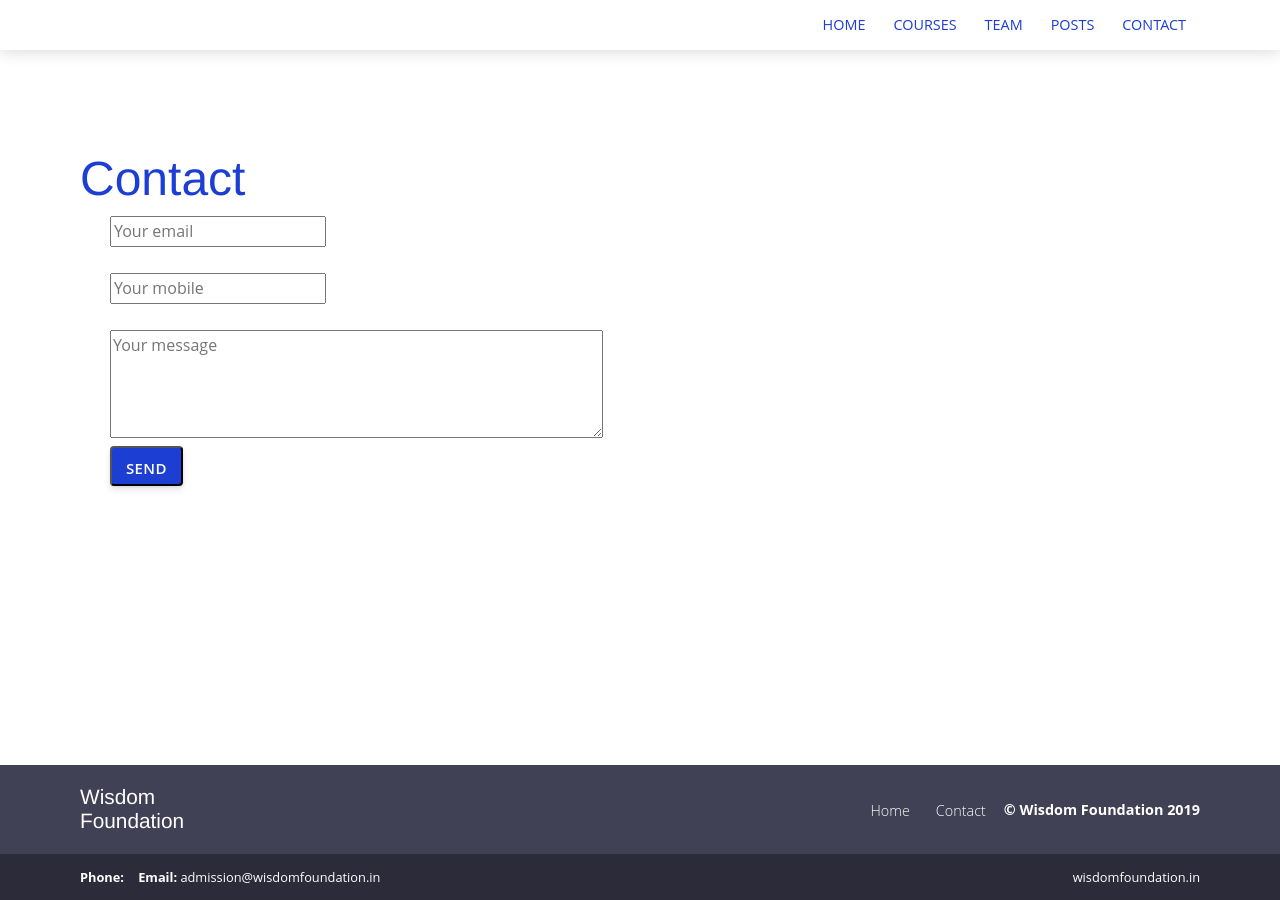
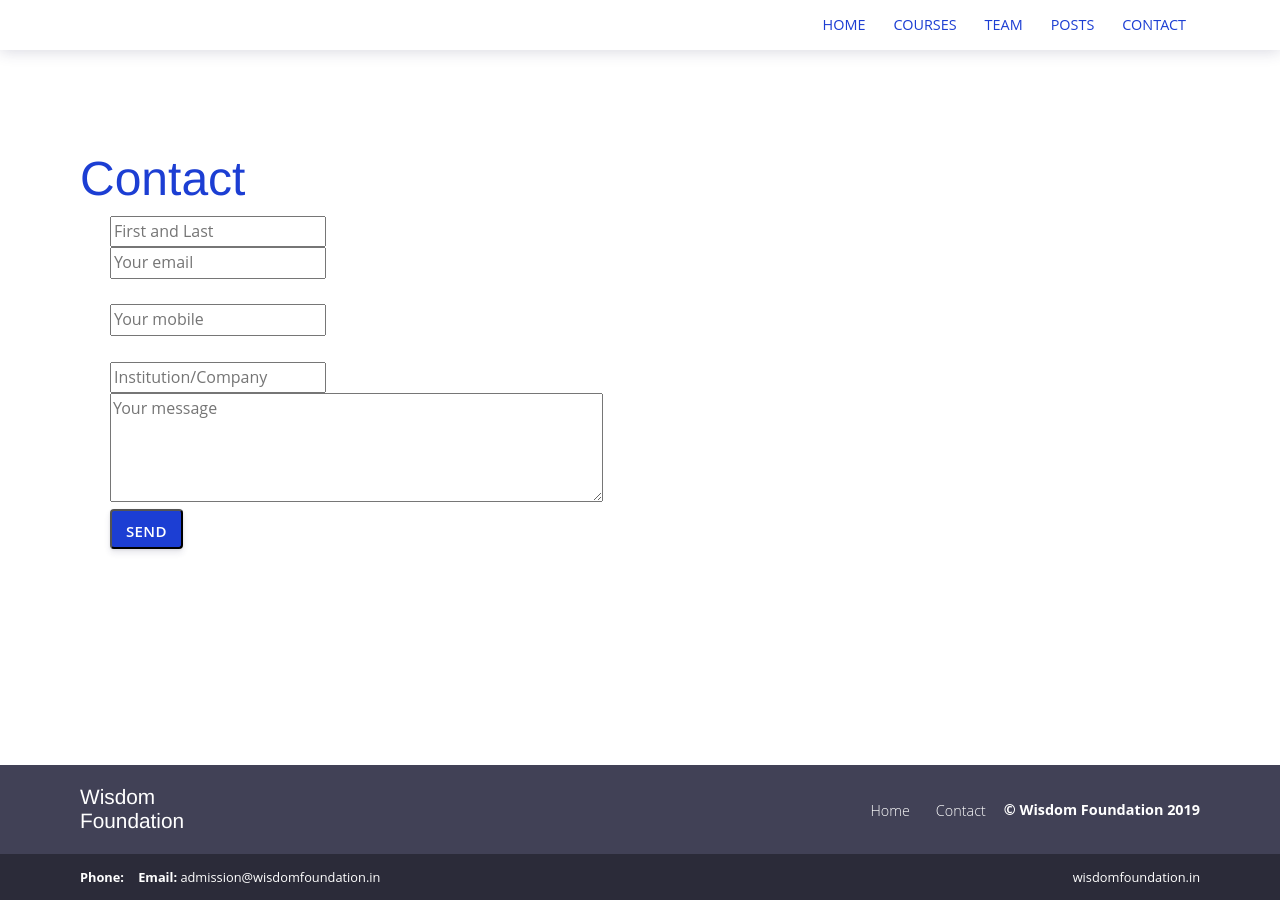
Before and after one commit to knowledgefoundation/knowledgefoundation.github.io, a Jekyll site: the page built from contact.html, in a window 1280 px wide. Built offline with Jekyll 4.4.1, drawn with Linux system fonts in a browser that asks for light colours.

Commit message:
Push Initial changes

```diff
--- a/contact.html
+++ b/contact.html
@@ -14,15 +14,20 @@ bodyClass: page-contact
       <div class="row">
         <ul>
           <div class="container">
-
+            <div class="opens">
+              <input type="text" name="name" id="full-name" placeholder="First and Last" required="">
+            </div>
               <div class="opens">
-              <input type="email" name="email" placeholder="Your email" width="50%" >
+              <input type="email" name="email" placeholder="Your email" width="50%" required = "" >
               </div>
               <br/>
               <div class="opens">
                 <input type="message" name="mobile" placeholder="Your mobile" width="50%" >
               </div>
               <br/>
+              <div class="opens">
+                <input type="text" name="Institution/Company" id="company" placeholder="Institution/Company" required="">
+              </div>
               <div class="opens">
               <textarea name="message" placeholder="Your message" rows="4" cols="50"></textarea>
               </div>
```
